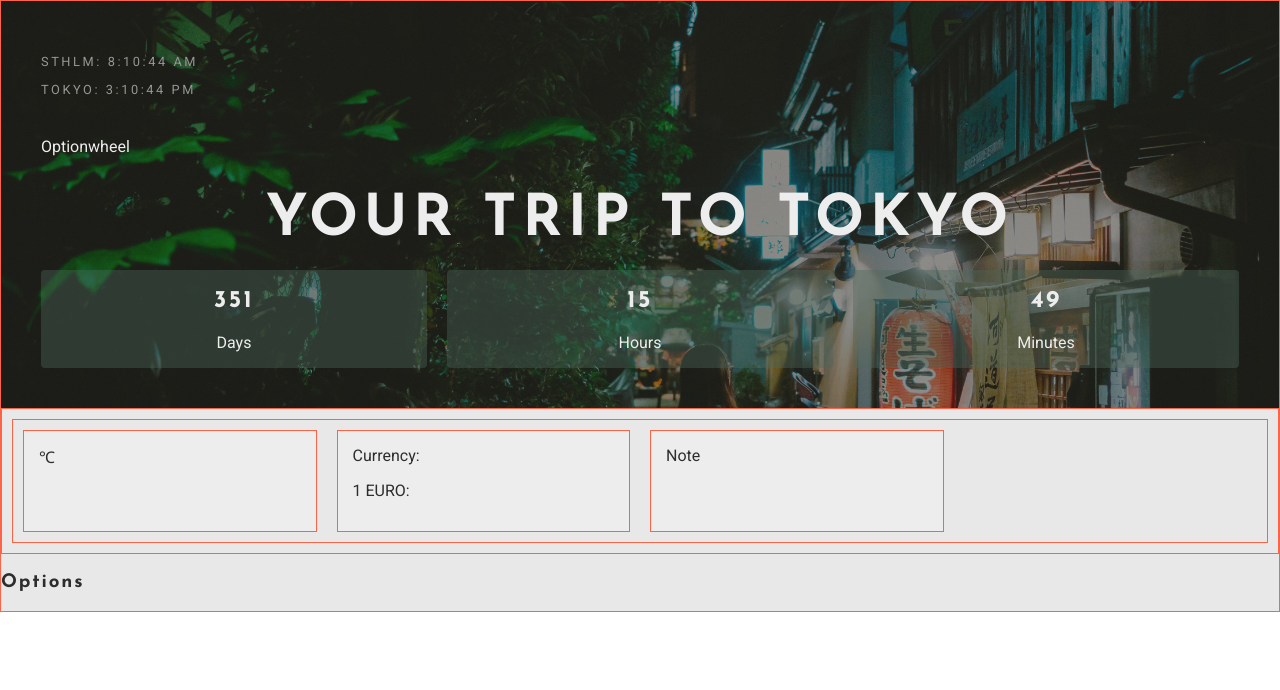
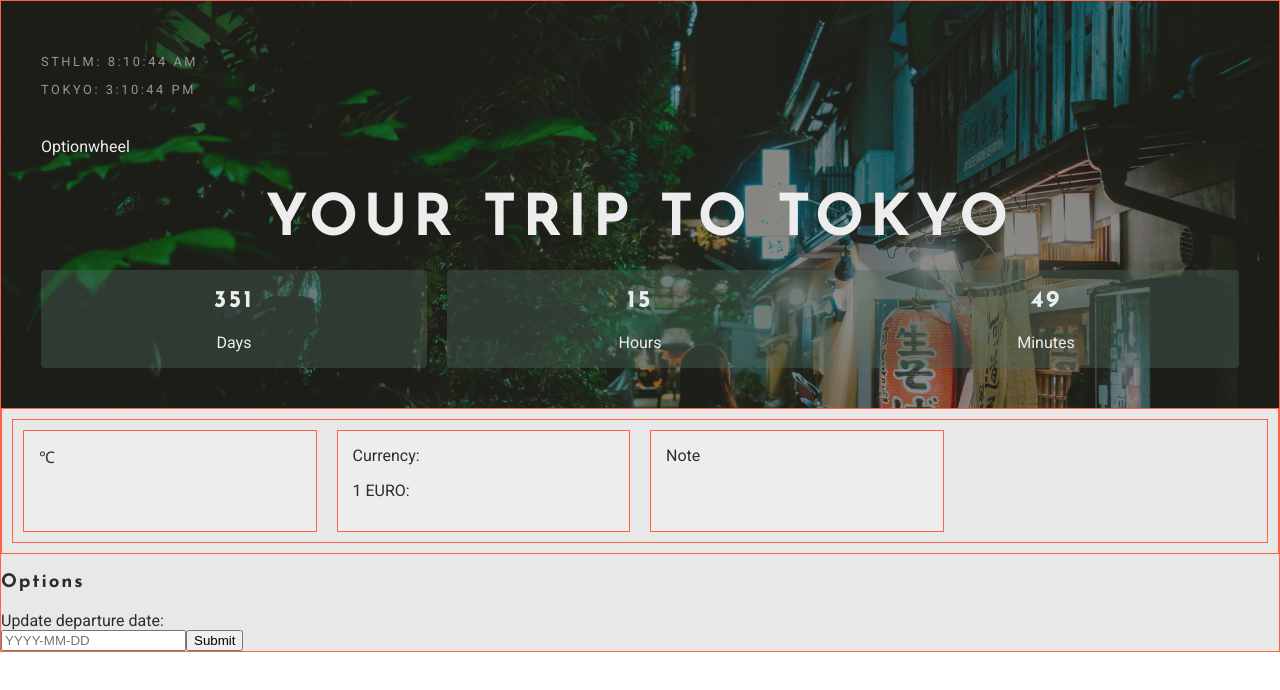
Before and after one commit to uddesson/travel-planner, a React (Create React App) app: page / in a window 1280 px wide. Both pictures are taken after a click on the element "Optionwheel". Shown: the top 690 px of the page. Built offline with nearby package versions, Linux system fonts and the light colour scheme; no server answers.

Commit message:
Add input for setting new date in Options-component
And make available to App

```diff
--- a/src/components/App.js
+++ b/src/components/App.js
@@ -7,20 +7,25 @@ import '../App.css';
 class App extends Component {
 
   state = {
-    optionMode: false
+    optionMode: false,
+    countDownSetByUser: '',
   }
 
+  // Toggle option view. TODO: Rename this :)))
   testClick = () => {
-    console.log('hey')
-    this.setState({optionMode: true});
+    this.state.optionMode ? this.setState({optionMode: false}) : this.setState({optionMode: true});
+  }
+
+  handleChange = (newCountDownDate) => {
+    this.setState({countDownSetByUser: newCountDownDate });
   }
 
   render() {
     return (
       <div className="container testborder">
-        <Header testClick={this.testClick}/>
+        <Header testClick={this.testClick} countDownSetByUser={this.state.countDownSetByUser}/>
         <Main />
-        {this.state.optionMode && <Options />}
+        {this.state.optionMode && <Options handleChange={this.handleChange}/>}
       </div>
     );
   }
--- a/src/components/Options.js
+++ b/src/components/Options.js
@@ -1,9 +1,45 @@
 import React from 'react';
 
 class Options extends React.Component{
+
+    state = {
+        newCountDownDate: ''
+    }
+
+    handleDateInput = (event) => {
+        event.preventDefault();
+        let now = new Date();
+        let inputDate = new Date(event.target.value);
+
+        // Don't accept dates that have passed
+        if(inputDate > now){
+            let newCountDownDate = new Date(inputDate).getTime();
+            this.setState({ newCountDownDate });
+        }
+    }
+
+    handleChange = (event) => {
+        event.preventDefault();
+        this.props.handleChange(this.state.newCountDownDate);
+    }
+
     render(){
         return(
-            <h3>Options</h3>
+            <div>
+                <h3>Options</h3>
+                <form onSubmit={this.handleChange}>
+                    <label htmlFor="date">Update departure date:</label>
+                    <br/>
+                    <input
+                        type="text"
+                        name="date"
+                        value={this.state.date}
+                        onChange={this.handleDateInput}
+                        placeholder="YYYY-MM-DD">
+                    </input>
+                <input type="submit"></input>
+                </form>
+            </div>
         )
     };
 }
```
